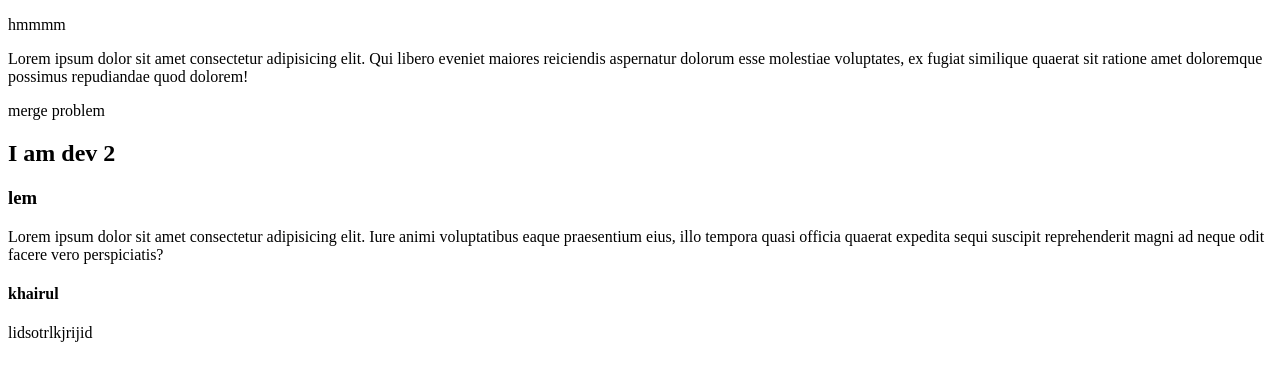
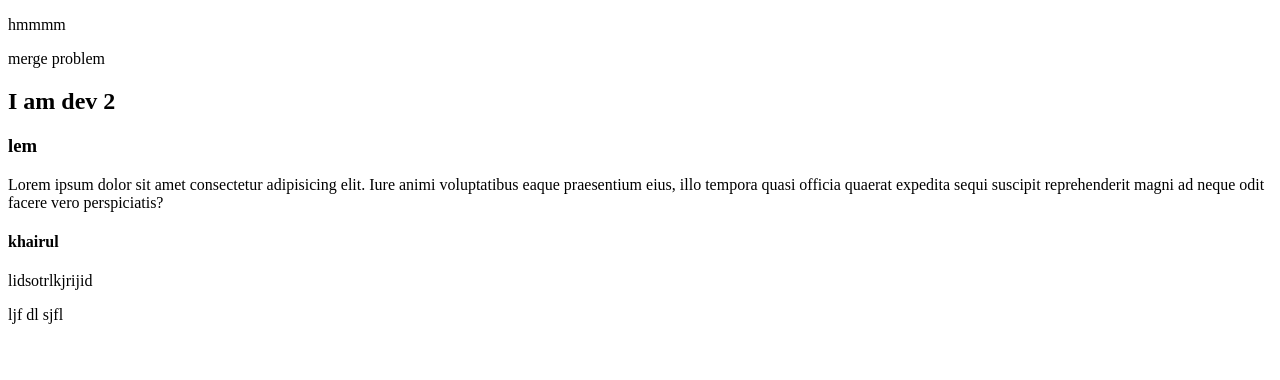
Before and after one commit to khairul-islam-k/demo-repository, a plain HTML site: page index.html in a window 1280 px wide. Drawn offline with Linux system fonts and the light colour scheme.

Commit message:
res lasl

```diff
--- a/index.html
+++ b/index.html
@@ -8,7 +8,6 @@
 <body>
     <p>hmmmm</p>
     <div>
-        <p>Lorem ipsum dolor sit amet consectetur adipisicing elit. Qui libero eveniet maiores reiciendis aspernatur dolorum esse molestiae voluptates, ex fugiat similique quaerat sit ratione amet doloremque possimus repudiandae quod dolorem!</p>
         </h3>merge problem</h3>
         <h2>I am dev 2</h2>
     </div>
@@ -19,6 +18,7 @@
     <h4>khairul</h4>
     <div>
         <p>lidsotrlkjrijid</p>
+        <p>ljf dl sjfl </p>
     </div>
 </body>
 </html>
```
